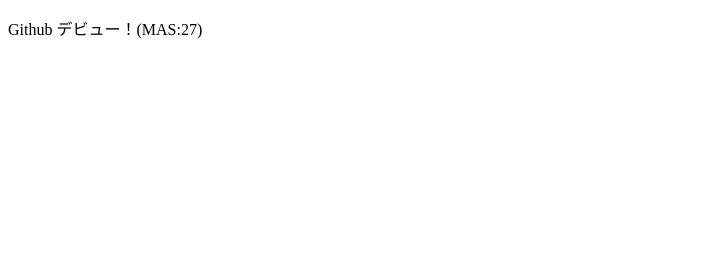
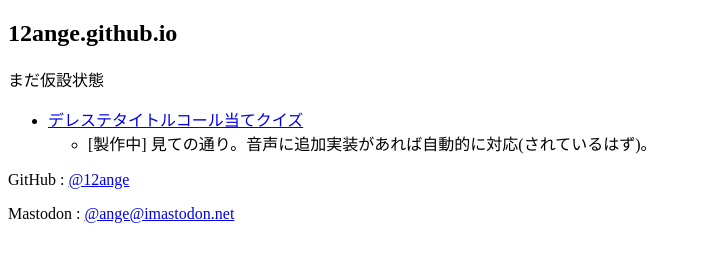
Before and after one commit to 12ange/12ange.github.io, a plain HTML site: page index.html in a window 1280 px wide. Shown: the whole page, without its empty margins (0-701 px from the left). Drawn offline with Linux system fonts and the light colour scheme.

Commit message:
公開したリポジトリに対応するページへリンク
と、ついでに関連ページ/アカウントへのリンク

```diff
--- a/index.html
+++ b/index.html
@@ -8,6 +8,15 @@
 </style>
 </head>
 <body>
-<p>Github デビュー！(MAS:27)</p>
+<h2>12ange.github.io</h2>
+  <p>まだ仮設状態</p>
+  <ul>
+    <li><a href="./playWithSLAPI/quiz.htm">デレステタイトルコール当てクイズ</a></li>
+    <ul>
+      <li>[製作中] 見ての通り。音声に追加実装があれば自動的に対応(されているはず)。</li>
+    </ul>
+  </ul>
+  <p>GitHub : <a href="https://github.com/12ange">@12ange</a></p>
+  <p>Mastodon : <a href="https://imastodon.net/@ange">@ange@imastodon.net</a></p>
 </body>
 </html>
```
